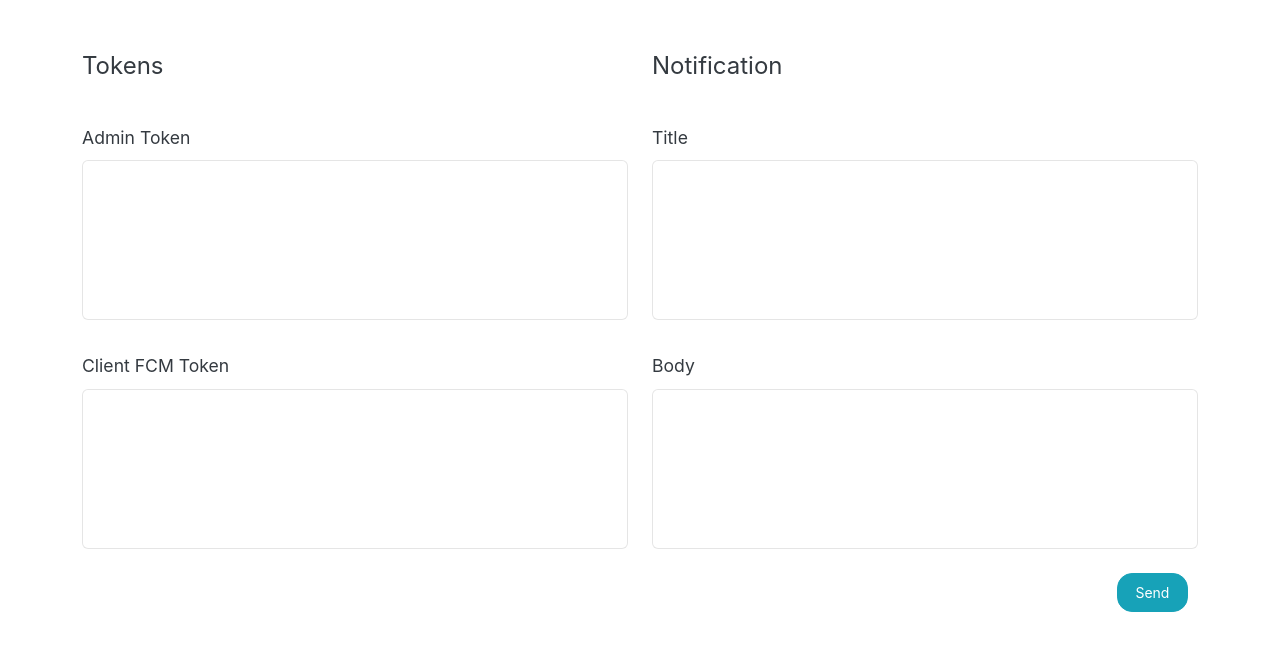
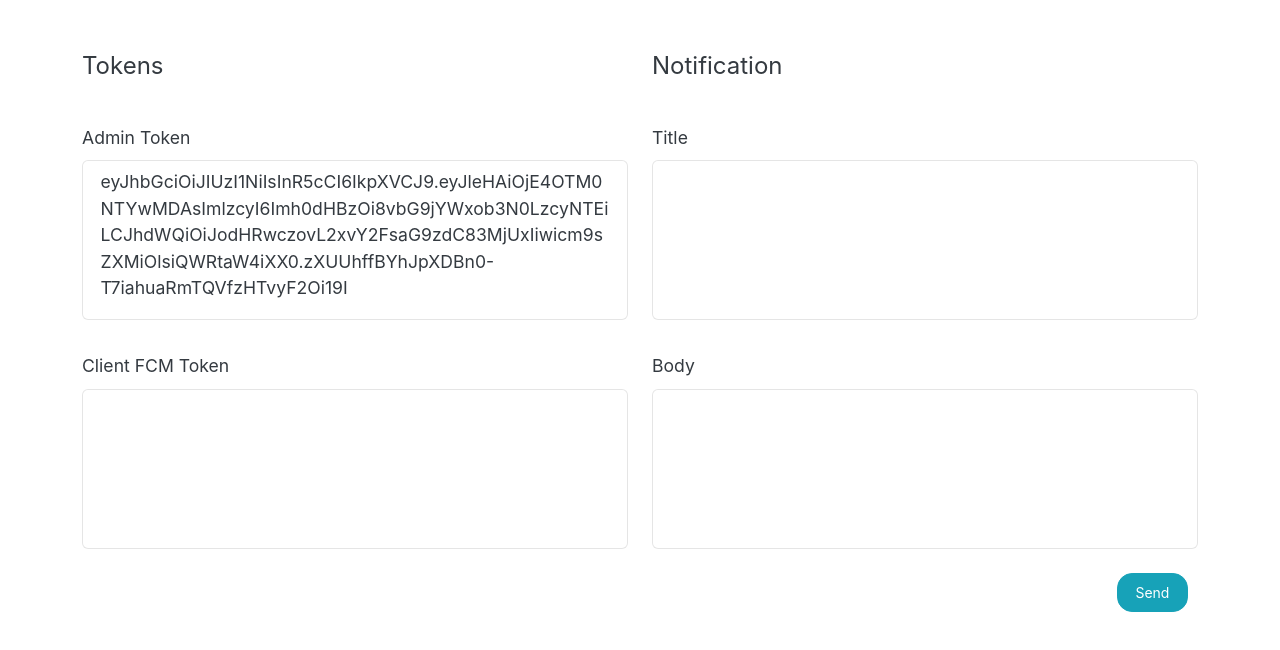
Before and after one commit to Shukridozom/Notification-Service, a plain HTML site: page Notification-Service/wwwroot/index.html in a window 1280 px wide. Drawn offline with nearby package versions, Linux system fonts and the light colour scheme.

Commit message:
Added the default admin token to the web page

```diff
--- a/Notification-Service/wwwroot/index.html
+++ b/Notification-Service/wwwroot/index.html
@@ -19,7 +19,7 @@
                     <legend>Tokens</legend>
                     <div>
                         <label class="col-form-label mt-4" for="admin-token">Admin Token</label>
-                        <textarea class="form-control" type="text" id="admin-token"></textarea>
+                        <textarea class="form-control" type="text" id="admin-token">eyJhbGciOiJIUzI1NiIsInR5cCI6IkpXVCJ9.eyJleHAiOjE4OTM0NTYwMDAsImlzcyI6Imh0dHBzOi8vbG9jYWxob3N0LzcyNTEiLCJhdWQiOiJodHRwczovL2xvY2FsaG9zdC83MjUxIiwicm9sZXMiOlsiQWRtaW4iXX0.zXUUhffBYhJpXDBn0-T7iahuaRmTQVfzHTvyF2Oi19I</textarea>
                     </div>
                     <div>
                         <label class="col-form-label mt-4" for="fcm-token">Client FCM Token</label>
```
